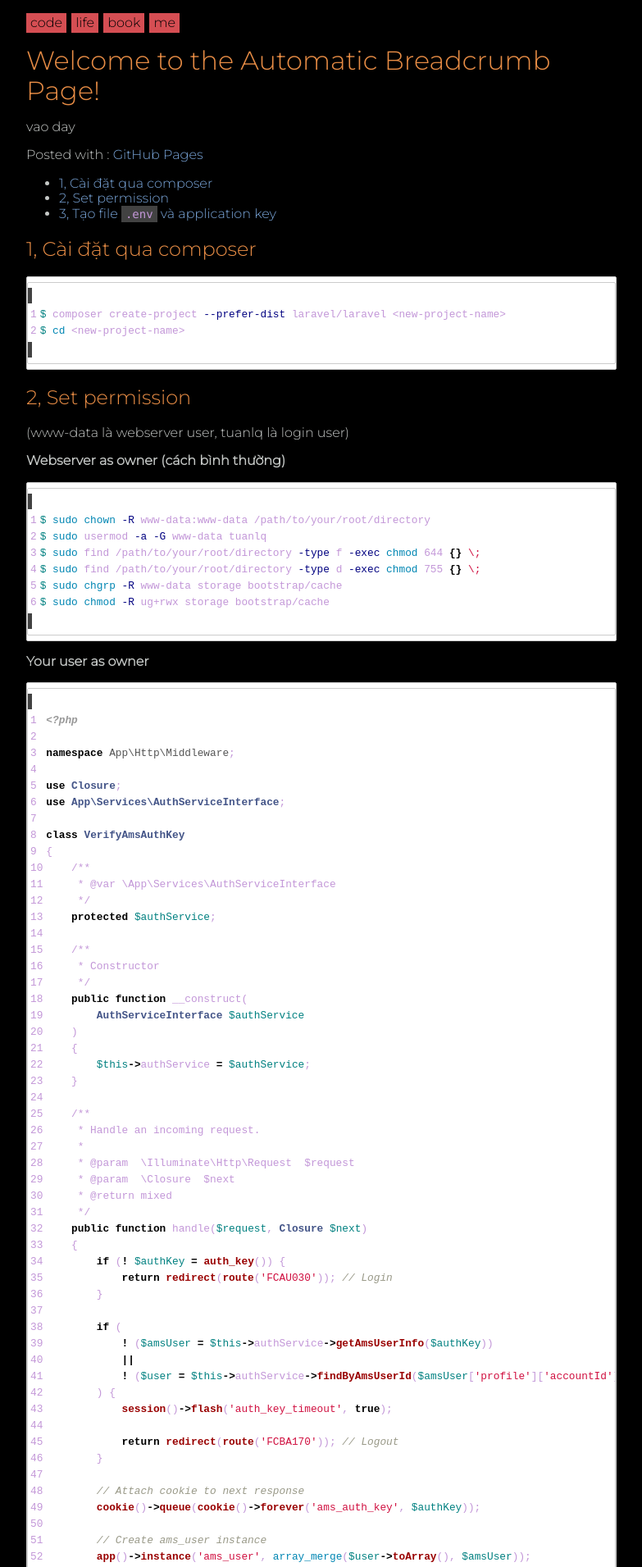
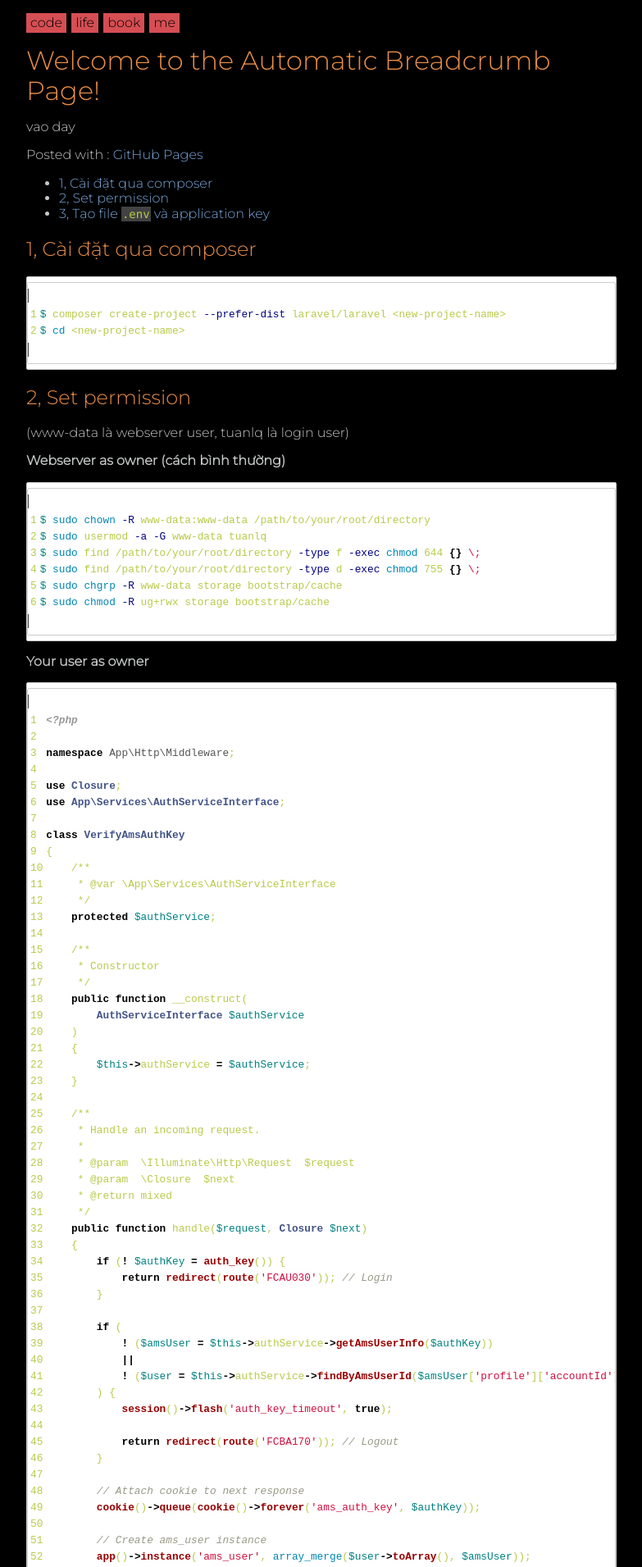
Before and after one commit to tuanle/tuanle.github.io, a Jekyll site: the page built from laravel/install.md, in a window 1280 px wide. Shown: the top 1911 px of the page at 82% size, without its empty margins (248-1031 px from the left). Built offline with Jekyll 4.4.1, drawn with Linux system fonts in a browser that asks for light colours.

Commit message:
[temp] Temporary commit in 2017-03-08 16:19

```diff
--- a/assets/css/main.css
+++ b/assets/css/main.css
@@ -198,10 +198,10 @@ ul.posts li.post a {
 }
 
 code {
-    color: #c397d8;
+    color: #b9ca4a;
     font-family: "SFMono-Regular", Consolas, "Liberation Mono", Menlo, Courier, monospace;
     font-size: 14px;
-    padding: 2px 5px;
+    padding: 1px;
     background: #424242;
 }
 
```
